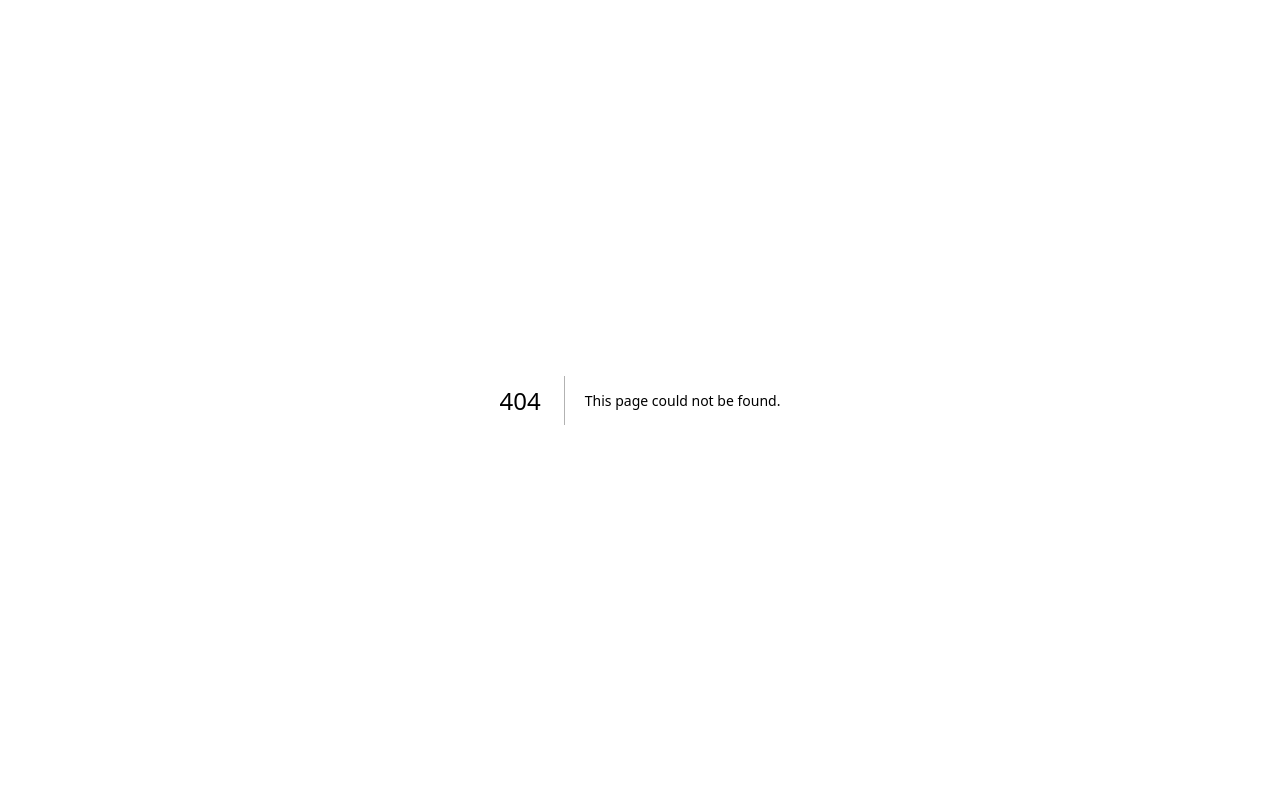
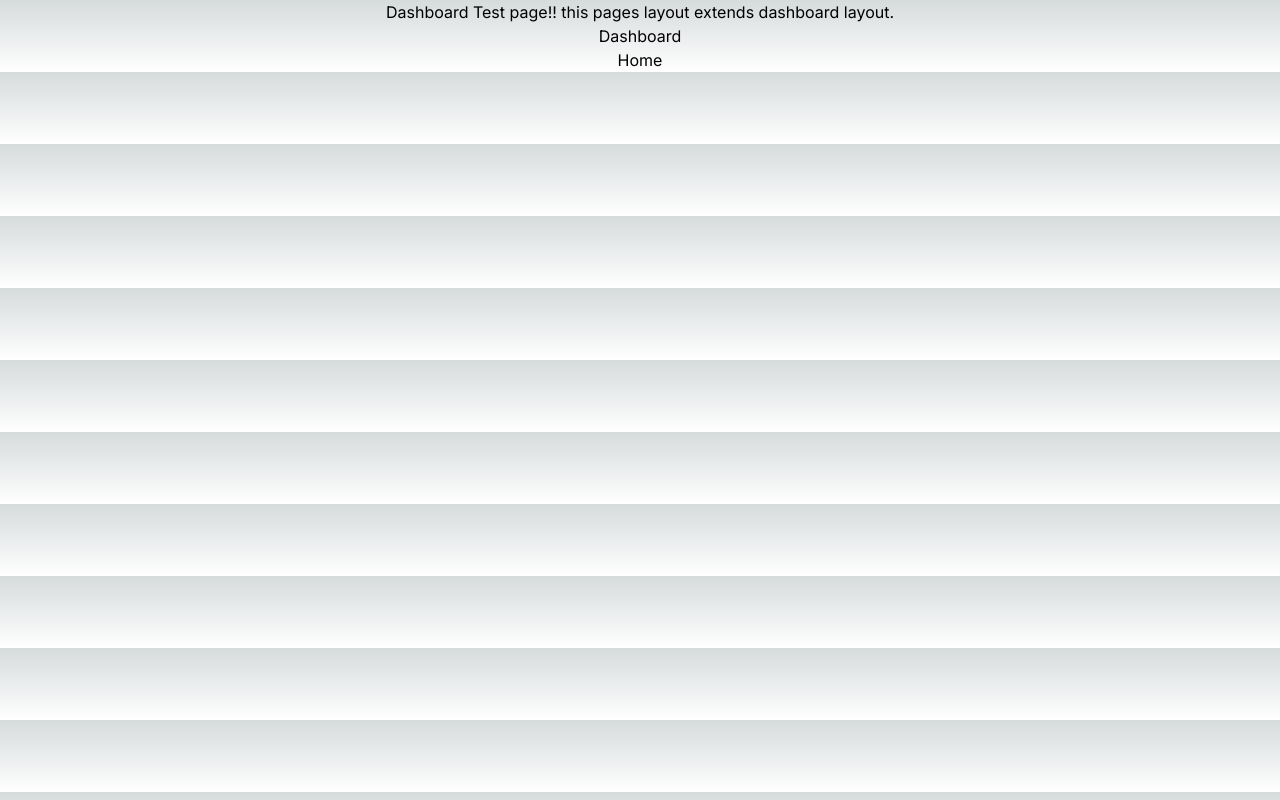
Before and after one commit to coppepam/app_router_tutorial, a Next.js app: page /dashboard/test in a window 1280 px wide. Before the commit this address had no page. Built offline with nearby package versions, Linux system fonts and the light colour scheme.

Commit message:
Apply dashboard layout

```diff
--- /dev/null
+++ b/src/app/dashboard/layout.tsx
@@ -0,0 +1,9 @@
+import Link from "next/link";
+
+export default function DashboardLayout({
+  children,
+}: {
+  children: React.ReactNode;
+}) {
+  return <section className="grid place-items-center">{children}</section>;
+}
--- a/src/app/dashboard/page.tsx
+++ b/src/app/dashboard/page.tsx
@@ -4,6 +4,7 @@ export default function Dashboard() {
   return (
     <>
       <div>Hello This is Dashboard page!!</div>
+      <Link href="/dashboard/test">test</Link>
       <Link href="/">Home</Link>
     </>
   );
--- /dev/null
+++ b/src/app/dashboard/test/page.tsx
@@ -0,0 +1,13 @@
+import Link from "next/link";
+
+export default function Dashboard_Test() {
+  return (
+    <>
+      <div>
+        Dashboard Test page!! this pages layout extends dashboard layout.
+      </div>
+      <Link href="/dashboard">Dashboard</Link>
+      <Link href="/">Home</Link>
+    </>
+  );
+}
```
